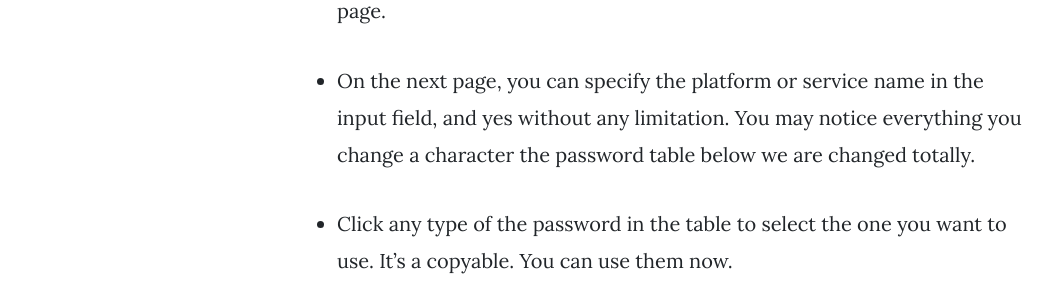
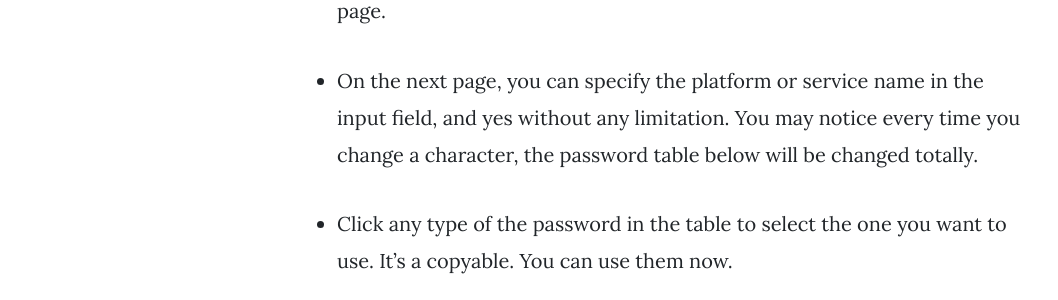
Before and after one commit to devfans/devfans.github.io, a Jekyll site: the page built from _posts/2019-05-31-a-password-generator-to-save-your-life.md, in a window 1280 px wide and 900 px high, scrolled down 3159 px. Shown: the part 192-492 px from the top of the window, without its empty margins (73-1131 px from the left). Built offline with Jekyll 4.4.1, drawn with Linux system fonts in a browser that asks for light colours; nearby versions of some CDN libraries; comment, search, counter and statistics services are not loaded.

Commit message:
Update 2019-05-31-a-password-generator-to-save-your-life.md

```diff
--- a/_posts/2019-05-31-a-password-generator-to-save-your-life.md
+++ b/_posts/2019-05-31-a-password-generator-to-save-your-life.md
@@ -34,7 +34,7 @@ Heret o explain the interface of passwizard(Navigations: `enter` and `mouse curs
 
 + The second input field is for the account. It could be the username or an email address, or anything for there's no limitation. But the intention is for you to specify your user account identity. Press `enter` to jump to the next page.
 
-+ On the next page, you can specify the platform or service name in the input field, and yes without any limitation. You may notice everything you change a character the password table below we are changed totally.
++ On the next page, you can specify the platform or service name in the input field, and yes without any limitation. You may notice every time you change a character, the password table below will be changed totally.
 
 + Click any type of the password in the table to select the one you want to use. It's a copyable. You can use them now.
 
```
